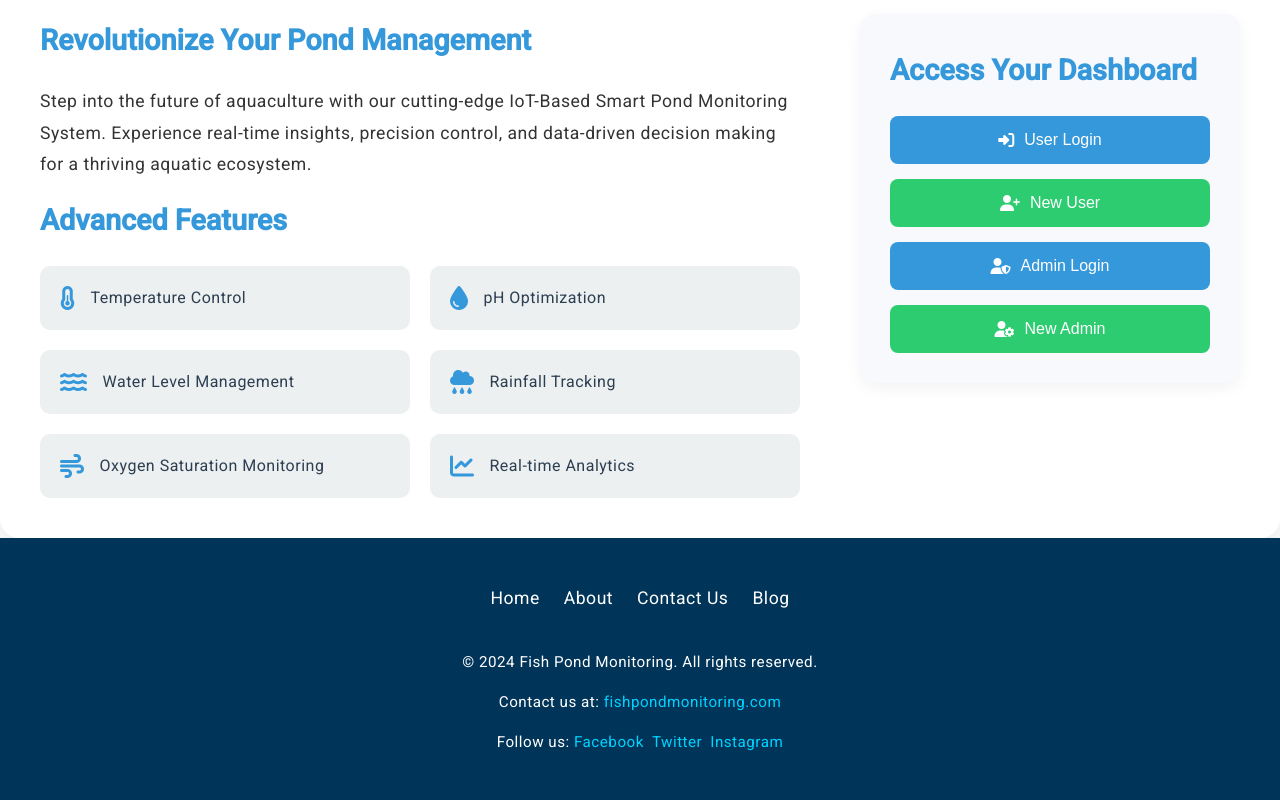
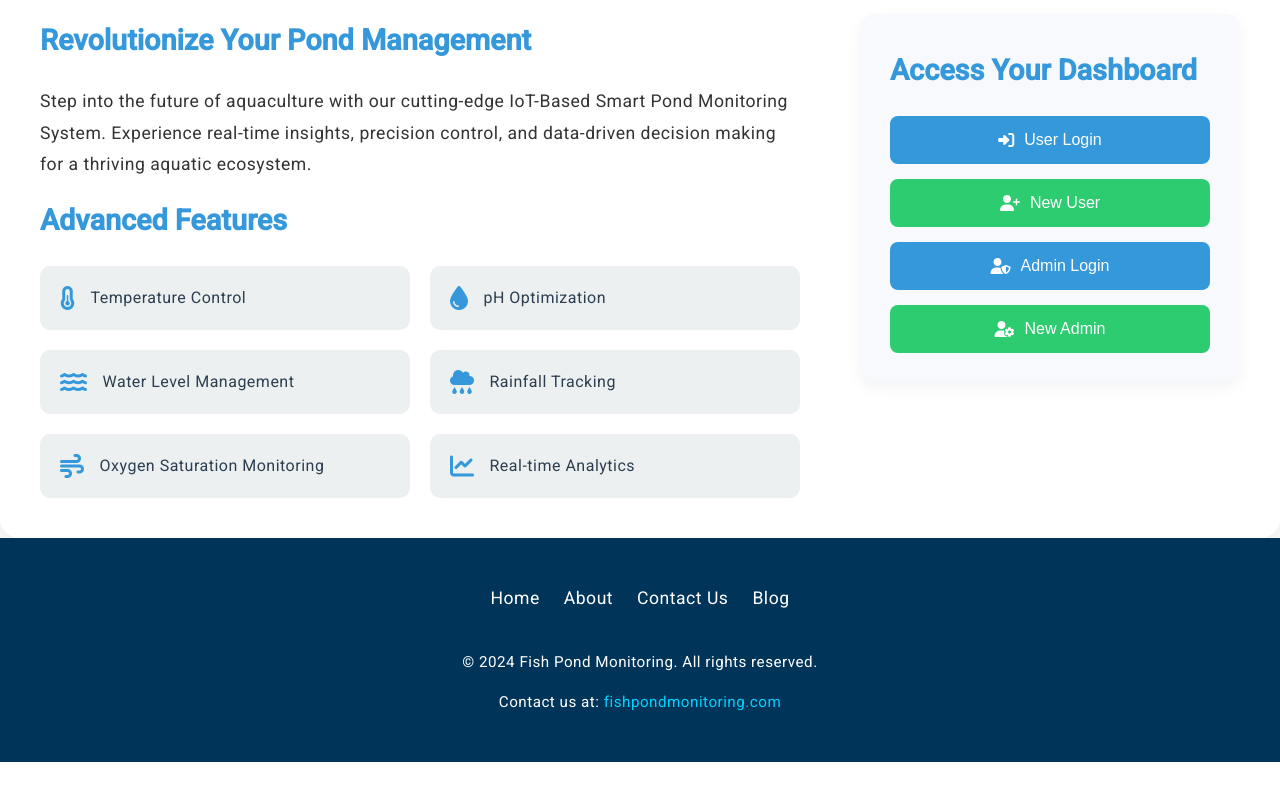
Before and after one commit to minnukota381/Fish-Pond-Monitoring-UI, an Angular app: page / in a window 1280 px wide. Shown: the part 220-1020 px from the top of the page. After the commit the page ends 982 px from the top, so only its background shows below. Built offline with nearby package versions, Linux system fonts and the light colour scheme.

Commit message:
"Updated footer links: changed Facebook link and commented out entire 'Follow us' paragraph"

```diff
--- a/src/app/footer/footer.component.html
+++ b/src/app/footer/footer.component.html
@@ -15,12 +15,12 @@
         Contact us at:
         <a href="mailto:info@fishpondmonitoring.com">fishpondmonitoring.com</a>
       </p>
-      <p>
+      <!-- <p>
         Follow us:
-        <a href="https://www.facebook.com/fishpondmonitoring" target="_blank">Facebook</a>
+        <a href="https://www.facebook.com/minnukota381" target="_blank">Facebook</a>
         <a href="https://www.twitter.com/fishpondmonitor" target="_blank">Twitter</a>
         <a href="https://www.instagram.com/fishpondmonitoring" target="_blank">Instagram</a>
-      </p>
+      </p> -->
     </div>
   </div>
 </footer>
```
